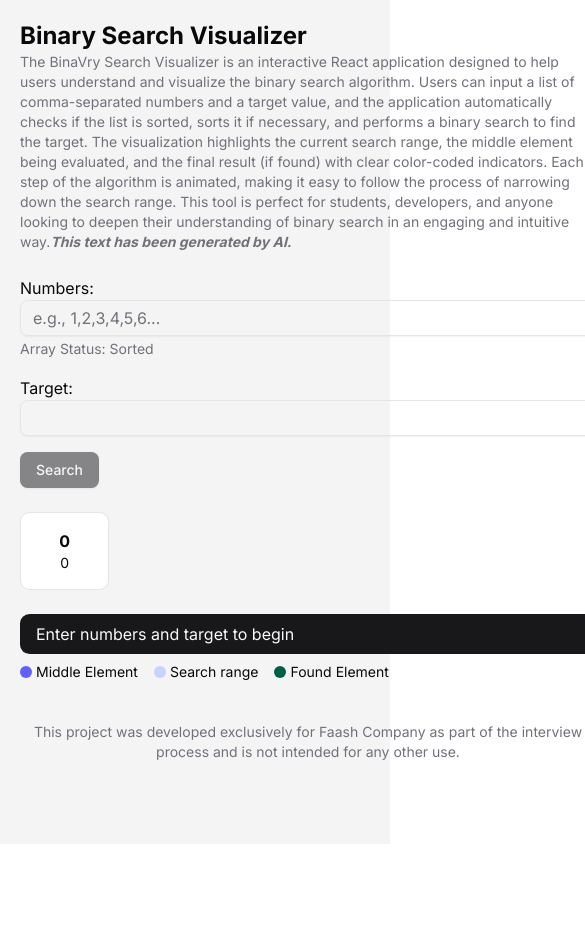
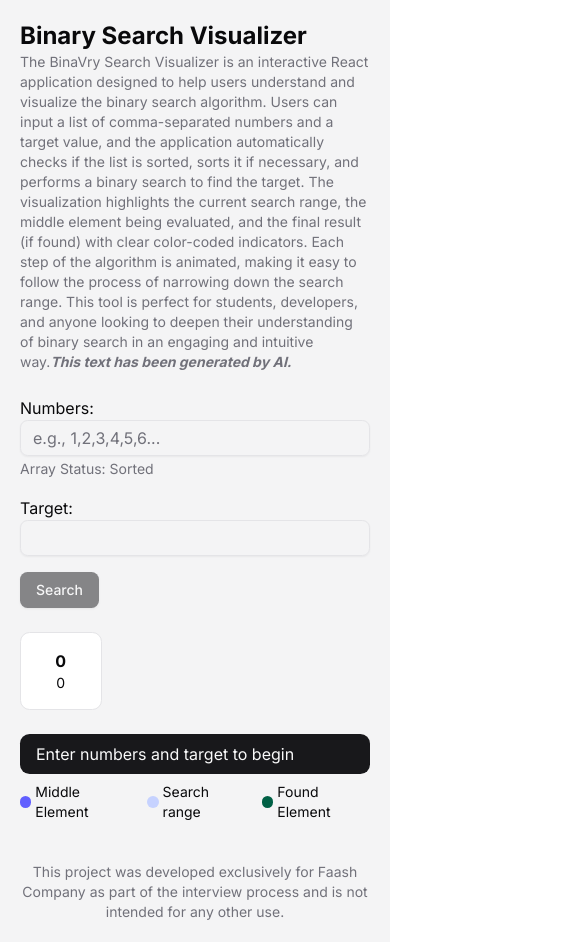
Before and after one commit to Sepehrworklife/binary-search-visualization, a React (Vite) app: page / in a window 390 px wide. Shown: the whole page, 585 px wide, since content can reach past the window. Before the commit the page ends 844 px from the top, so only its background shows below. Built offline with nearby package versions, Linux system fonts and the light colour scheme.

Commit message:
style: responsive width(s)

```diff
--- a/src/App.tsx
+++ b/src/App.tsx
@@ -37,7 +37,7 @@ function App() {
 
 	return (
 		<div className="bg-muted min-h-screen p-5">
-			<main className="w-xl mx-auto">
+			<main className="w-full max-w-xl mx-auto">
 				<h1 className="text-2xl font-bold">Binary Search Visualizer</h1>
 				<p className="text-muted-foreground text-sm">
 					The BinaVry Search Visualizer is an interactive React application
--- a/src/components/ArrayDisplay.tsx
+++ b/src/components/ArrayDisplay.tsx
@@ -8,7 +8,7 @@ type Props = {
 
 const ArrayDisplay = ({ sortedNumbers, currentState }: Props) => {
 	return (
-		<div className="grid grid-cols-6 gap-2 mt-6">
+		<div className="grid grid-cols-4 md:grid-cols-6 gap-2 mt-6">
 			{sortedNumbers.map((num, index) => {
 				const isMid = index === currentState?.mid;
 				const isInRange =
```
